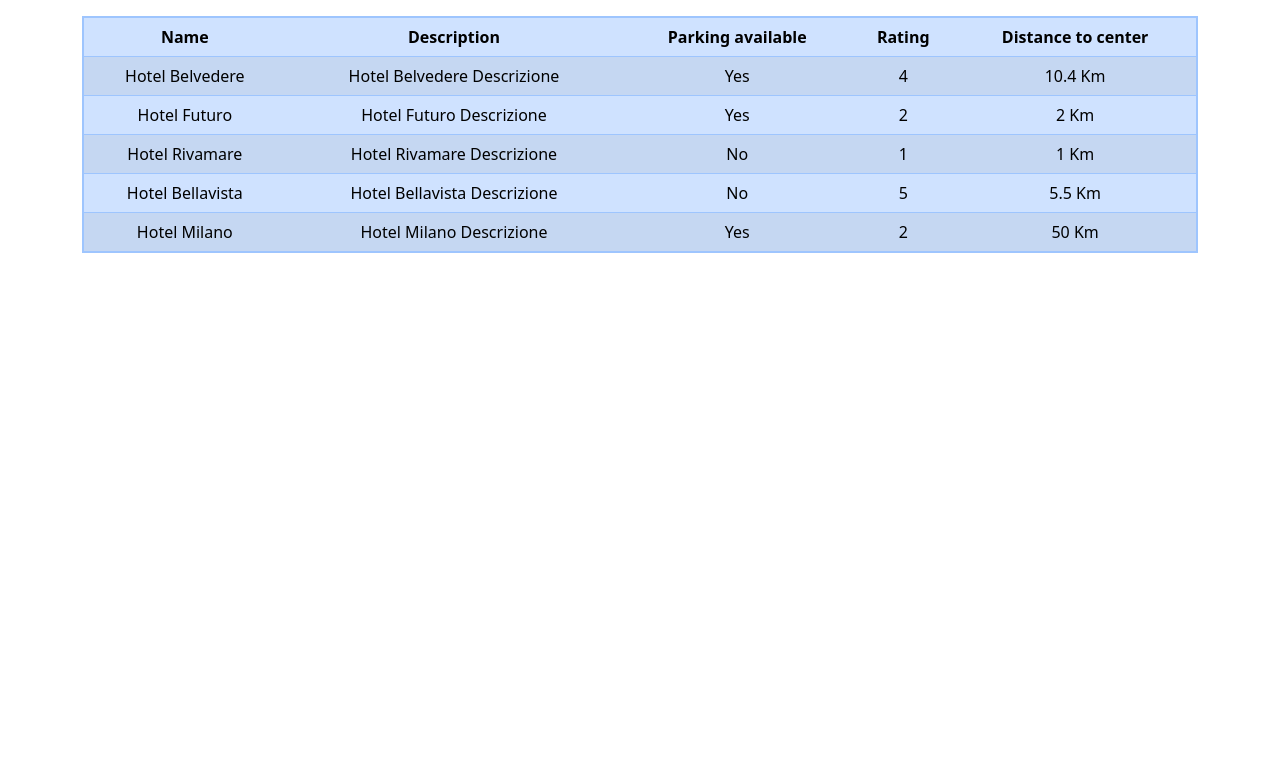
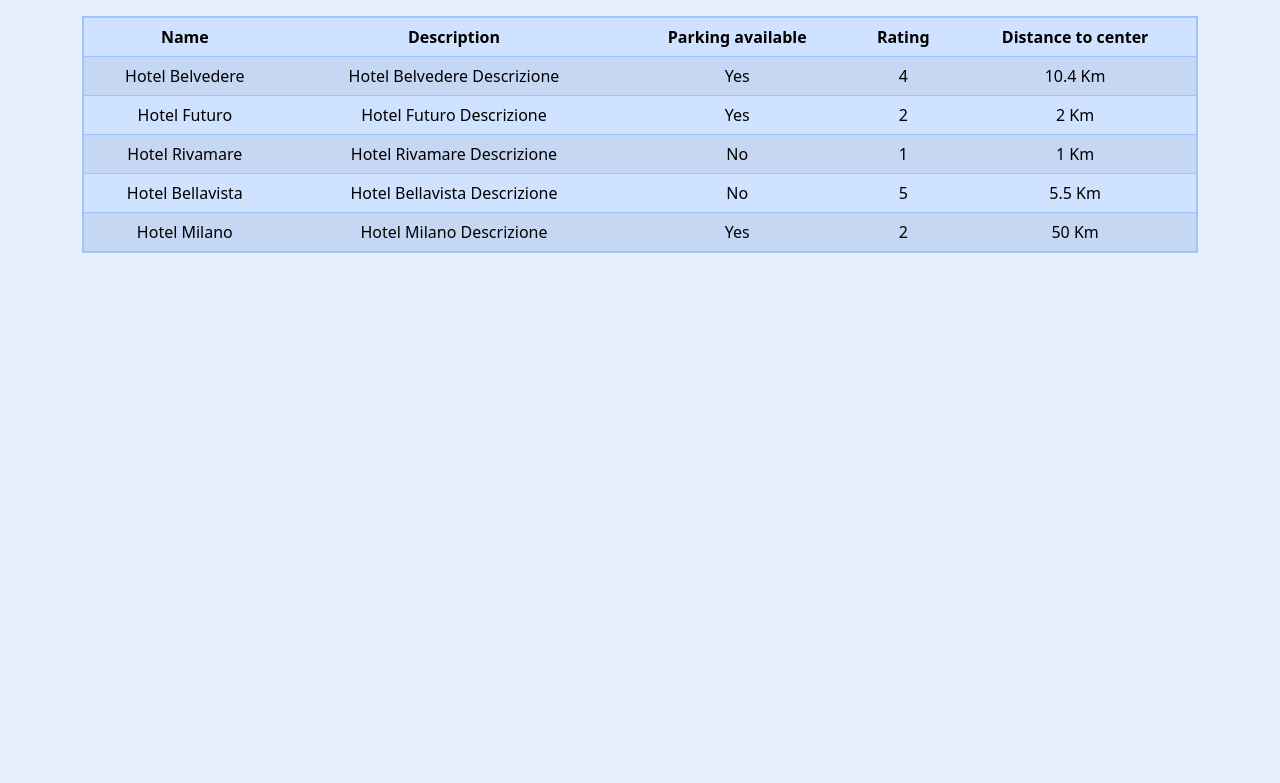
Before and after one commit to Arianna-Salvini/php-hotel, a PHP site: page / in a window 1280 px wide. Shown: the top 783 px of the page. Run offline with PHP 8.4, Linux system fonts and the light colour scheme.

Commit message:
Add background color to body

```diff
--- a/index.php
+++ b/index.php
@@ -58,7 +58,7 @@ echo '</pre>';
     <link href="https://cdn.jsdelivr.net/npm/bootstrap@5.3.2/dist/css/bootstrap.min.css" rel="stylesheet" integrity="sha384-T3c6CoIi6uLrA9TneNEoa7RxnatzjcDSCmG1MXxSR1GAsXEV/Dwwykc2MPK8M2HN" crossorigin="anonymous">
 </head>
 
-<body>
+<body class="bg-primary bg-opacity-10">
     <div class="container">
         <table class="table table-striped table-primary border border-2 border-primary-subtle rounded-3">
             <thead class="text-center">
```
